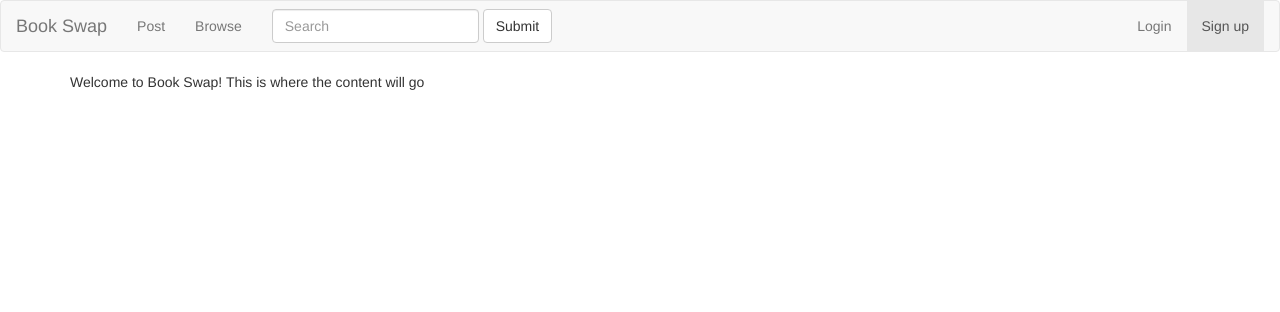
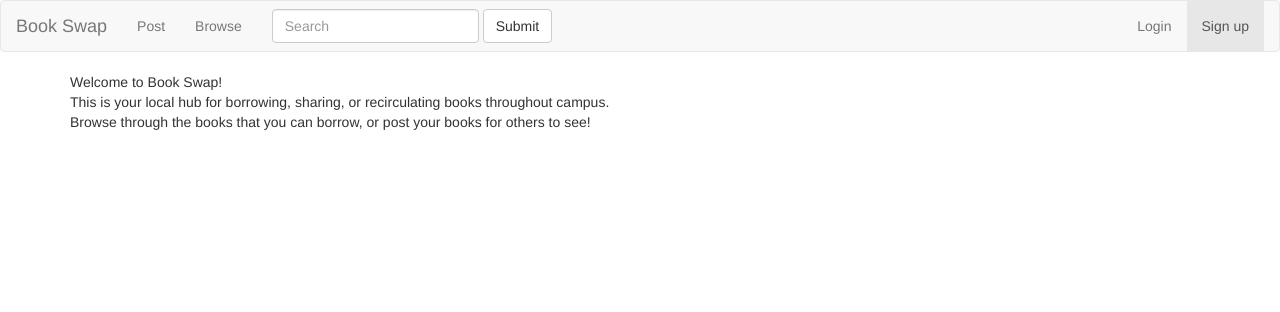
Before and after one commit to rachelgellman/Book-Swap, a Flask app: page / in a window 1280 px wide. Shown: the top 312 px of the page. Run offline with Flask 2, Linux system fonts and the light colour scheme; some libraries are stand-ins or nearby versions.

Commit message:
Home page content

```diff
--- a/app/templates/base.html
+++ b/app/templates/base.html
@@ -67,8 +67,10 @@
     {% endwith %}
 
     {% block app_content %}
-        Welcome to Book Swap!
-        This is where the content will go
+        Welcome to Book Swap! <br>
+        This is your local hub for borrowing, sharing, or recirculating books throughout campus. <br>
+        Browse through the books that you can borrow, or post your books for others to see!
+
     {% endblock %}
 
     </div>
```
